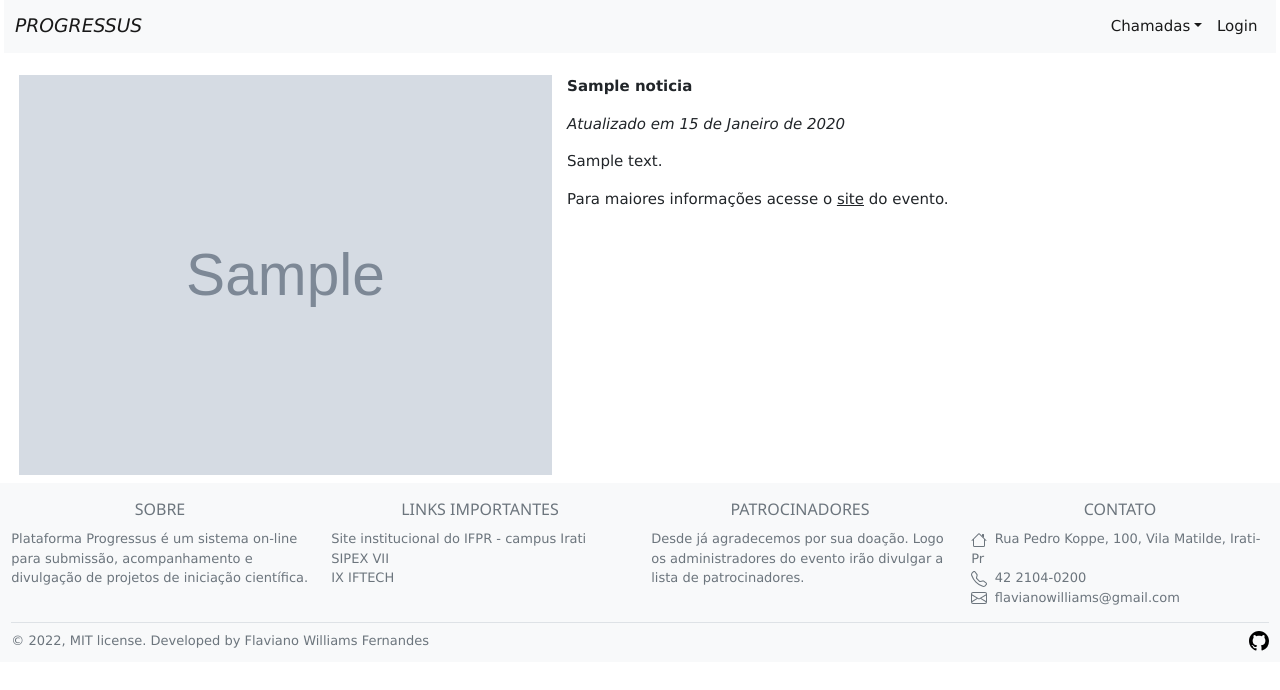
After one commit to flavianowilliams/progressus, a Django app: page /noticia_detail/1/ in a window 1280 px wide. The commit adds this page. Shown: the top 690 px of the page. Run offline with Django 4.2, Linux system fonts and the light colour scheme; tables that the repository leaves empty hold one stand-in row (values such as "Sample post"); grey boxes marked "Sample" are stand-in pictures; parts of the project's set-up code (start-up, migrations or seed data) failed here and were passed over; some libraries are stand-ins or nearby versions.

Commit message:
adicionando pagina de detalhes de noticia

```diff
--- a/pages/templates/pages/index.html
+++ b/pages/templates/pages/index.html
@@ -37,5 +37,10 @@
             {% endif %}
         {% endfor %}
         <h4>Notícias</h4>
+        {% for object in noticia %}
+            <div class="border-top p-3" style="text-align: center;">
+                <a href="{% url 'pages:noticia_detail' object.pk %}"><img src="{{ object.noticia.imagem.url }}" alt="imagem de noticia" style="height: 50vh;"></a>
+            </div>
+        {% endfor %}
     </div>
 {% endblock %}
--- /dev/null
+++ b/pages/templates/pages/noticia_detail.html
@@ -0,0 +1,19 @@
+{% extends 'pages/base.html' %}
+
+{% load static %}
+
+{% block content %}
+    <div class="container-fluid" style="display: flex;">
+        <div class="mx-2">
+            <img src="{{ object.noticia.imagem.url }}" alt="imagem de noticia" style="height: 50vh;">
+        </div>
+        <div class="mx-2">
+            <p><strong>{{ object.noticia.titulo }}</strong></p>
+            <p><em>Atualizado em {{ object.updated }}</em></p>
+            <p>{{ object.noticia.texto }}</p>
+            {% if object.noticia.link %}
+                <p>Para maiores informações acesse o <a href="{{ object.noticia.link }}">site</a> do evento.</p>
+            {% endif %}
+        </div>
+    </div>
+{% endblock %}
--- a/pages/urls.py
+++ b/pages/urls.py
@@ -4,5 +4,8 @@ from . import views
 app_name = 'pages'
 
 urlpatterns = [
+    # homepage
     path('', views.HomePageDetail, name='home'),
+    # noticia
+    path('noticia_detail/<int:pk>/', views.noticia_detail_view, name='noticia_detail'),
 ]
--- a/pages/views.py
+++ b/pages/views.py
@@ -1,6 +1,6 @@
-from django.shortcuts import render
-
+from django.shortcuts import render, get_object_or_404
 from chamadas.models import Chamada
+from cadastros.models import CadastroNoticia
 
 # Create your views here.
 
@@ -10,6 +10,18 @@ def HomePageDetail(request):
 
     chamada = [object for object in Chamada.objects.all() if object.get_status() != 'Encerrado']
 
-    context = {'chamada': chamada}
+    noticia = CadastroNoticia.objects.all()
+
+    context = {'chamada': chamada, 'noticia': noticia}
 
     return render(request, template_name, context)
+
+def noticia_detail_view(request, pk):
+
+    template_name = 'pages/noticia_detail.html'
+
+    object = get_object_or_404(CadastroNoticia, pk = pk)
+
+    context = {'object': object}
+
+    return render(request, template_name, context)
```
Also changed, not shown: media/img/6938cb83.png (added).
